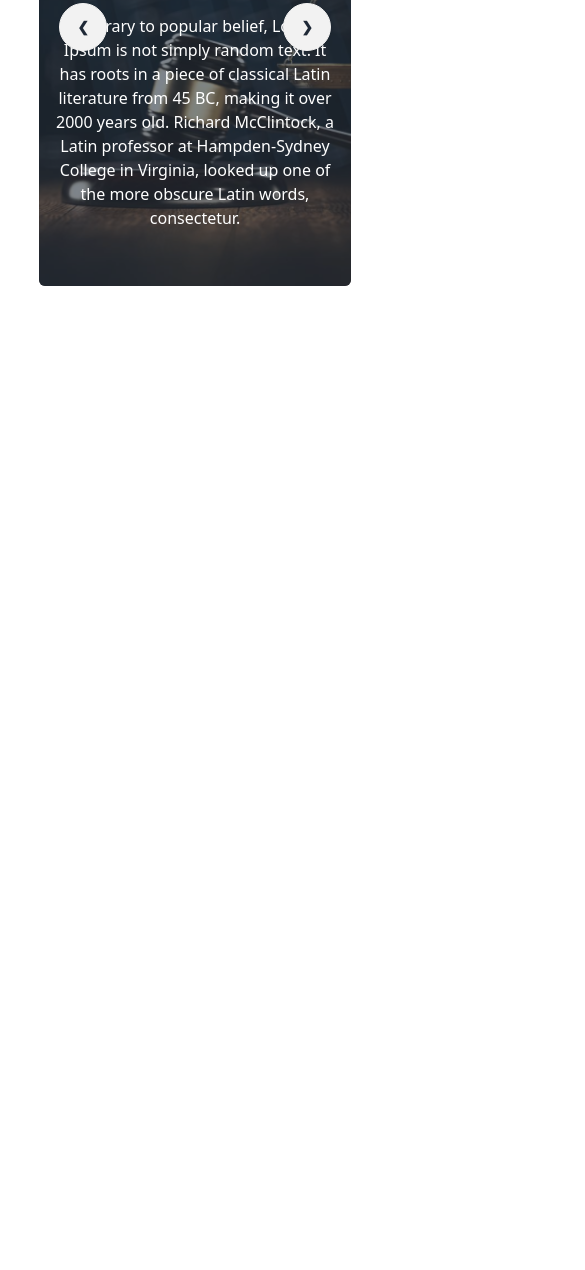
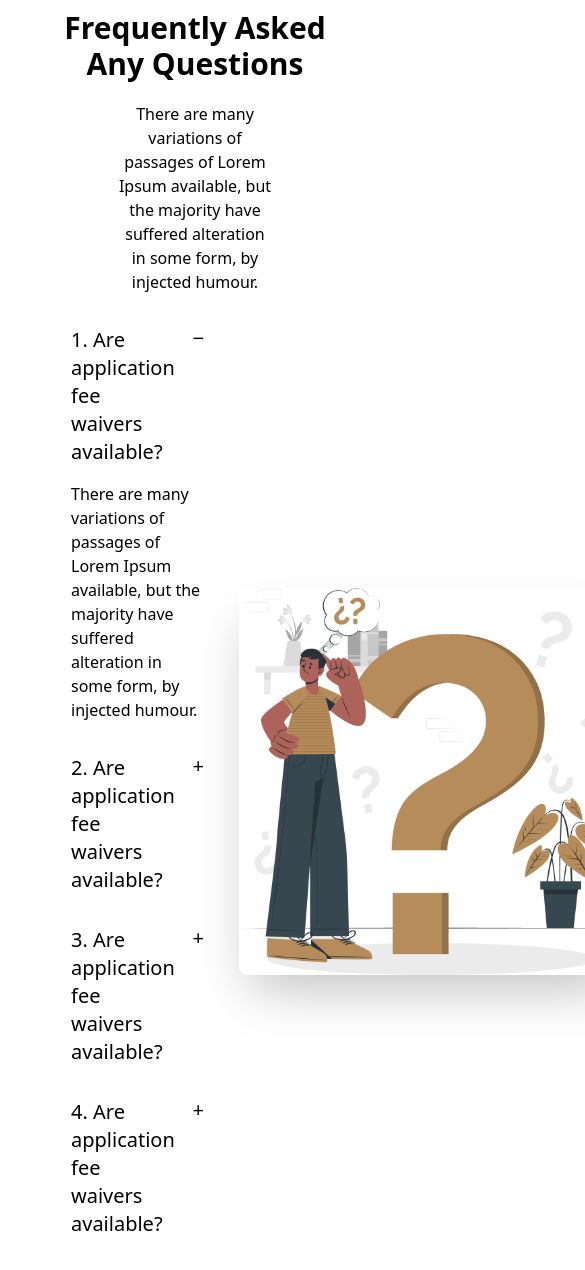
Before and after one commit to mdimran-mia/legal-solution-website, a plain HTML site: page index.html in a window 390 px wide. Shown: the part 4717-5987 px from the top of the page, 585 px wide, since content can reach past the window. Before the commit the page ends 5099 px from the top, so only its background shows below. Drawn offline with nearby package versions, Linux system fonts and the light colour scheme.

Commit message:
added FAQ section

```diff
--- a/index.html
+++ b/index.html
@@ -155,7 +155,7 @@
                 <h2 class="text-5xl font-bold p-text text-center mb-5">The Legal Practice Area</h2>
                 <p class="flex justify-center items-center text-lg p-text text-center mx-auto w-1/2">There are many variations of passages of Lorem Ipsum available, but the majority have suffered
                     alteration in some form, by injected humour.</p>
-                <div class="grid grid-cols-1 md:grid-cols-2 lg:grid-cols-3 m-10">
+                <div class="grid grid-cols-1 md:grid-cols-2 lg:grid-cols-3 mt-20">
                     <!-- card-1 -->
                     <div class="card w-full bg-white shadow-xl rounded-none  md:border-r-2 lg:border-r-2 md:border-b-2 lg:border-b-2 ">
                         <figure class="px-10 pt-10">
@@ -340,6 +340,59 @@
                     </div>
             </div>
         </section>
+
+        <!-- FAQ section -->
+        <section>
+            <div class="">
+                <h2 class="text-3xl font-bold p-tect text-center my-5">Frequently Asked Any Questions</h2>
+                <p class="w-1/2 text-center mx-auto">There are many variations of passages of Lorem Ipsum available, but the majority have suffered alteration in some form, by injected humour.</p>
+                <div class="hero min-h-screen m-0">
+                    <div class="hero-content flex justify-center items-center">
+                      <div class="flex-1">
+                        <div class="collapse collapse-plus">
+                            <input type="radio" name="my-accordion-3" checked="checked" />
+                            <div class="collapse-title text-xl font-medium">
+                              1. Are application fee waivers available?
+                            </div>
+                            <div class="collapse-content">
+                              <p>There are many variations of passages of Lorem Ipsum available, but the majority have suffered alteration in some form, by injected humour.</p>
+                            </div>
+                          </div>
+                          <div class="collapse collapse-plus">
+                            <input type="radio" name="my-accordion-3" />
+                            <div class="collapse-title text-xl font-medium">
+                                2. Are application fee waivers available?
+                            </div>
+                            <div class="collapse-content">
+                              <p>There are many variations of passages of Lorem Ipsum available, but the majority have suffered alteration in some form, by injected humour.</p>
+                            </div>
+                          </div>
+                          <div class="collapse collapse-plus">
+                            <input type="radio" name="my-accordion-3" />
+                            <div class="collapse-title text-xl font-medium">
+                                3. Are application fee waivers available?
+                            </div>
+                            <div class="collapse-content">
+                              <p>There are many variations of passages of Lorem Ipsum available, but the majority have suffered alteration in some form, by injected humour.</p>
+                            </div>
+                          </div>
+                          <div class="collapse collapse-plus">
+                            <input type="radio" name="my-accordion-3" />
+                            <div class="collapse-title text-xl font-medium">
+                                4. Are application fee waivers available?
+                            </div>
+                            <div class="collapse-content">
+                              <p>There are many variations of passages of Lorem Ipsum available, but the majority have suffered alteration in some form, by injected humour.</p>
+                            </div>
+                          </div>
+                      </div>
+                      <div class="flex-1">
+                        <img src="images/faq.png" class="max-w-sm rounded-lg shadow-2xl" />
+                      </div>
+                    </div>
+                  </div>
+            </div>
+        </section>
     </main>
     <footer>
 
```
